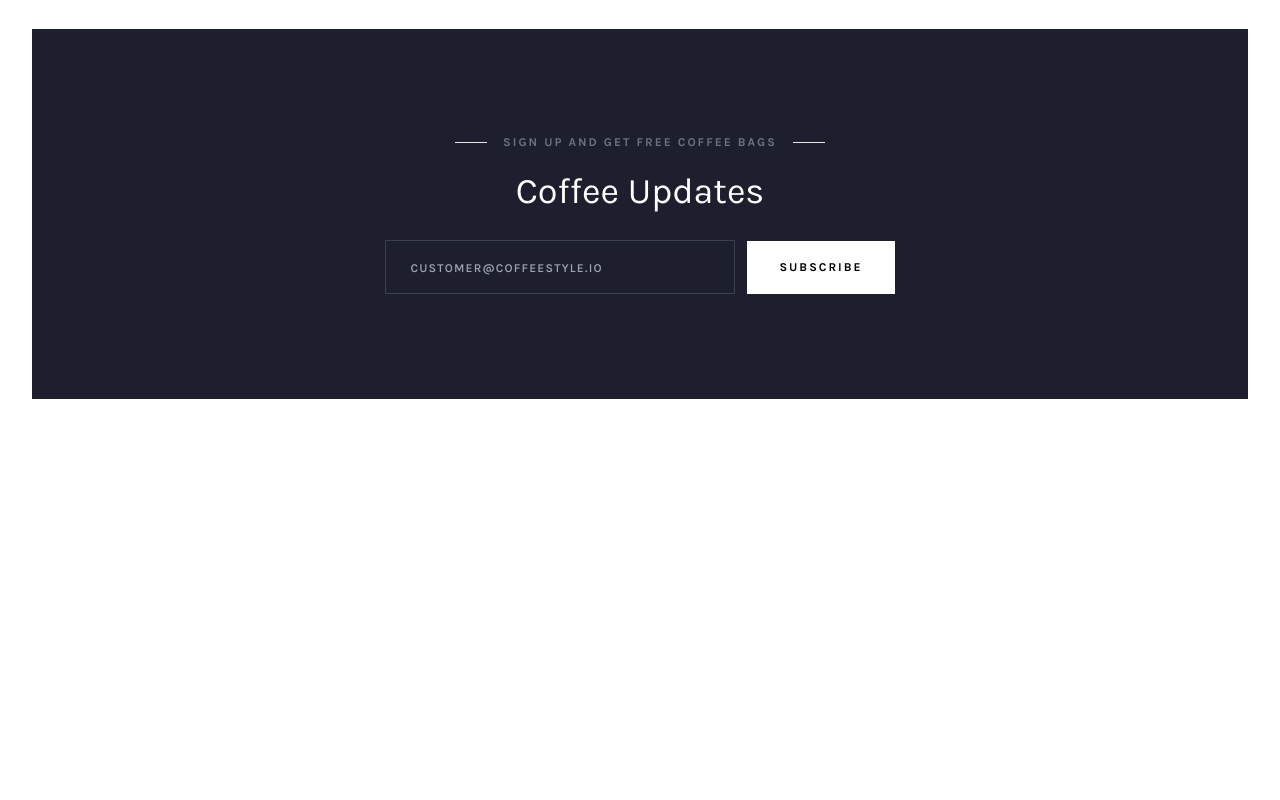
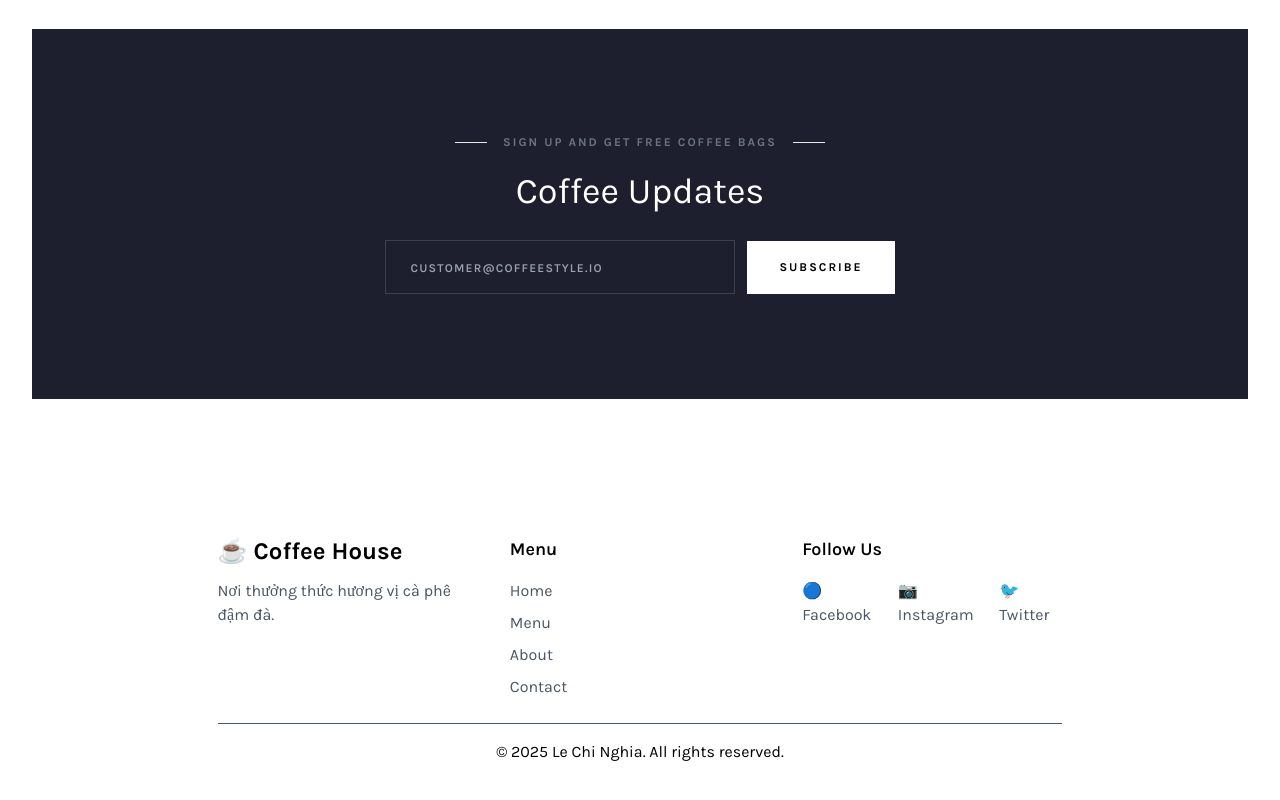
Before and after one commit to nghiakieran/taildwind-coffee-ui, a React (Vite) app: page / in a window 1280 px wide. Shown: the part 5057-5857 px from the top of the page. Before the commit the page ends 5552 px from the top, so only its background shows below. Built offline with nearby package versions, Linux system fonts and the light colour scheme.

Commit message:
Build Footer

```diff
--- a/src/App.jsx
+++ b/src/App.jsx
@@ -1,5 +1,6 @@
 
 import './App.css'
+import Footer from './components/Footer'
 import Header from './components/Header/Header'
 import Main from './pages/Main/Main'
 
@@ -8,6 +9,7 @@ function App() {
     <div className='content-wrapper max-w-screen-2xl mx-auto text-base font-Karla'>
       <Header />
       <Main />
+      <Footer />
     </div>
   )
 }
--- /dev/null
+++ b/src/components/Footer.jsx
@@ -0,0 +1,42 @@
+import React from 'react'
+
+function Footer() {
+  return (
+    <footer className=" py-10 w-[95%] xl:w-[66%] mx-auto ">
+      <div className="grid grid-cols-1 md:grid-cols-3 gap-8">
+        {/* Logo + Thông tin */}
+        <div>
+          <h2 className="text-2xl font-bold">☕ Coffee House</h2>
+          <p className="text-gray-600 mt-3">Nơi thưởng thức hương vị cà phê đậm đà.</p>
+        </div>
+
+        {/* Menu */}
+        <div>
+          <h3 className="text-lg font-semibold mb-4">Menu</h3>
+          <ul className="space-y-2">
+            <li><a href="#" className="text-gray-600 hover:text-gray-900">Home</a></li>
+            <li><a href="#" className="text-gray-600 hover:text-gray-900">Menu</a></li>
+            <li><a href="#" className="text-gray-600 hover:text-gray-900">About</a></li>
+            <li><a href="#" className="text-gray-600 hover:text-gray-900">Contact</a></li>
+          </ul>
+        </div>
+
+        {/* Mạng xã hội */}
+        <div>
+          <h3 className="text-lg font-semibold mb-4">Follow Us</h3>
+          <div className="flex space-x-4">
+            <a href="#" className="text-gray-600 hover:text-gray-900">🔵 Facebook</a>
+            <a href="#" className="text-gray-600 hover:text-gray-900">📷 Instagram</a>
+            <a href="#" className="text-gray-600 hover:text-gray-900">🐦 Twitter</a>
+          </div>
+        </div>
+      </div>
+
+      <div className="border-t border-gray-600 mt-6 text-center pt-4">
+        © 2025 Le Chi Nghia. All rights reserved.
+      </div>
+    </footer>
+  )
+}
+
+export default Footer
--- a/src/components/ProductCard.jsx
+++ b/src/components/ProductCard.jsx
@@ -1,6 +1,6 @@
 import React from 'react'
 
-function ProductCard({ featuredHeight, extraHeight, imgUrl, name, price, saleOff, sale, contentButton, story }) {
+function ProductCard({ featuredHeight, extraHeight, imgUrl = '', name, price, saleOff, sale, contentButton, story }) {
 
   const saleClasses = sale ? 'absolute right-3 top-3 bg-white text-coffee-400 py-2 px-4 leading-7 font-bold' : ''
   const featuredHeightClasses = featuredHeight
@@ -12,8 +12,8 @@ function ProductCard({ featuredHeight, extraHeight, imgUrl, name, price, saleOff
   return (
     <div className='lcn-product-card mb-12'>
       <div className={`${featuredHeightClasses} bg-cover bg-center bg-no-repeat mb-9`}
-        style={{ backgroundImage: `url(${imgUrl})`}}>
-        <a href="#" alt="">
+        style={{ backgroundImage: imgUrl ? `url(${imgUrl})` : 'none' }}>
+        <a href="#" aria-label="Product Image" alt="">
           <div className='group relative w-full h-full hover:bg-opacity-10 hover:bg-gray-900 hover:transition-all hover:ease-in-out hover:duration-300'>
             {sale && <div className={saleClasses}>On Sale.</div>}
             <div className='lcn-button absolute hidden group-hover:block group-hover:animate-fadeIn  left-1/2
@@ -24,25 +24,25 @@ function ProductCard({ featuredHeight, extraHeight, imgUrl, name, price, saleOff
         </a>
       </div>
       {
-        story ?
+        story ? (
           <div className='text-center md:text-left'>
             <a href="#" className='text-[#1d1f2e] block mb-3 text-xl leading-8'>{story.title}</a>
             <div className='text-[#1d1f2eb3] leading-7'>{story.description}</div>
             <div className='mt-5 font-semibold uppercase text-xs text-[#1d1f2eb3] tracking-[2px]'>{story.day}</div>
           </div>
-          :
+          ) : (
           <div className='text-center'>
             <a href="#"><div className='mb-1 text-xl leading-8'>{name}</div></a>
-            {
-              saleOff ?
+            { saleOff ? (
                 <>
                   <span className='text-coffee-400 text-xl leading-8 mr-3'>{saleOff.price}</span>
                   <span className='text-[#1d1f2e66] leading-7 line-through'>{saleOff.sale}</span>
-                </> :
+                </>
+            ) : (
                 <span className='text-[#1d1f2eb3] leading-7'>{price}</span>
-            }
+            )}
           </div>
-      }
+          )}
     </div>
   )
 }
```
